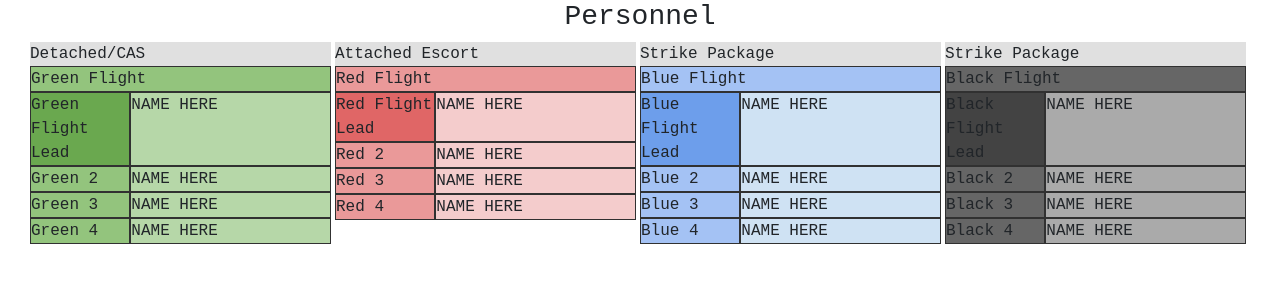
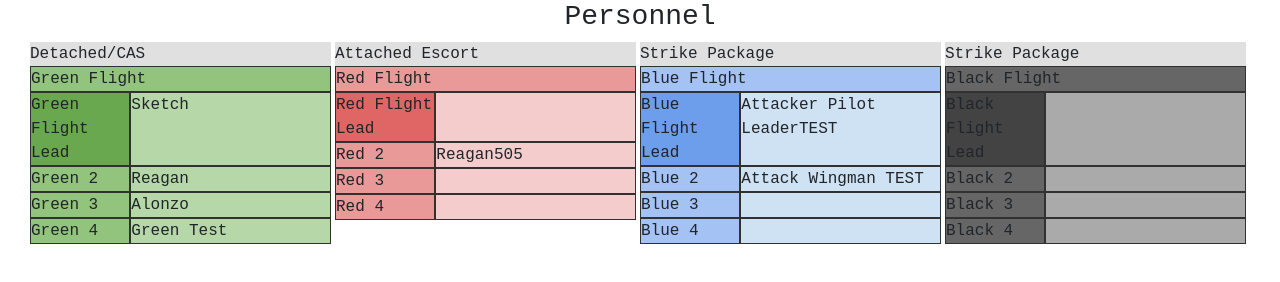
Before and after one commit to Campbell20/Friday-Night-Flights-Pilot-Roster, a plain HTML site: page index.html in a window 1280 px wide. Drawn offline with nearby package versions, Linux system fonts and the light colour scheme.

Commit message:
adjusted how data is displayed

```diff
--- /dev/null
+++ b/data/data.json
@@ -0,0 +1,72 @@
+{
+  "0": {
+    "Enter Pilot Name:": "Sketch",
+    "Select role:": "Fighter Pilot",
+    "Select Fighter Pilot Group:": "Detached Fighter Group",
+    "Select Fighter Pilot Position:": "Flight Lead",
+    "Select Attacker Pilot Position:": ""
+  },
+  "1": {
+    "Enter Pilot Name:": "Reagan",
+    "Select role:": "Fighter Pilot",
+    "Select Fighter Pilot Group:": "Detached Fighter Group",
+    "Select Fighter Pilot Position:": "Wingman",
+    "Select Attacker Pilot Position:": ""
+  },
+  "2": {
+    "Enter Pilot Name:": "Alonzo",
+    "Select role:": "Fighter Pilot",
+    "Select Fighter Pilot Group:": "Detached Fighter Group",
+    "Select Fighter Pilot Position:": "Flight Lead",
+    "Select Attacker Pilot Position:": ""
+  },
+  "3": {
+    "Enter Pilot Name:": "Reagan505",
+    "Select role:": "Fighter Pilot",
+    "Select Fighter Pilot Group:": "Escort Fighter Group",
+    "Select Fighter Pilot Position:": "Wingman",
+    "Select Attacker Pilot Position:": ""
+  },
+  "4": {
+    "Enter Pilot Name:": "Attacker Pilot LeaderTEST",
+    "Select role:": "Attacker Pilot",
+    "Select Fighter Pilot Group:": "",
+    "Select Fighter Pilot Position:": "",
+    "Select Attacker Pilot Position:": "Flight Lead"
+  },
+  "5": {
+    "Enter Pilot Name:": "Green Test",
+    "Select role:": "Fighter Pilot",
+    "Select Fighter Pilot Group:": "Detached Fighter Group",
+    "Select Fighter Pilot Position:": "Wingman",
+    "Select Attacker Pilot Position:": ""
+  },
+  "6": {
+    "Enter Pilot Name:": "Green Test 2",
+    "Select role:": "Fighter Pilot",
+    "Select Fighter Pilot Group:": "Detached Fighter Group",
+    "Select Fighter Pilot Position:": "Wingman",
+    "Select Attacker Pilot Position:": ""
+  },
+  "7": {
+    "Enter Pilot Name:": "Attack Wingman TEST",
+    "Select role:": "Attacker Pilot",
+    "Select Fighter Pilot Group:": "",
+    "Select Fighter Pilot Position:": "",
+    "Select Attacker Pilot Position:": "Wingman"
+  },
+  "8": {
+    "Enter Pilot Name:": "",
+    "Select role:": "",
+    "Select Fighter Pilot Group:": "",
+    "Select Fighter Pilot Position:": "",
+    "Select Attacker Pilot Position:": ""
+  },
+  "9": {
+    "Enter Pilot Name:": "",
+    "Select role:": "",
+    "Select Fighter Pilot Group:": "",
+    "Select Fighter Pilot Position:": "",
+    "Select Attacker Pilot Position:": ""
+  }
+}
--- a/index.html
+++ b/index.html
@@ -21,10 +21,9 @@
         <div class="col-12 d-flex justify-content-center">
             <h3>Personnel</h3>
         </div>
+        <div class="col-12 grid-header">
 
 
-        <div class="col-12 grid-header">
-            <!-- Green Flight -->
             <div class="col pl-0 pr-1">
                 <div class="col-12 px-0 grid-flight-group">
                     Detached/CAS
@@ -36,37 +35,36 @@
                     <div class="col-4 px-0 grid grid-green-leader">
                         Green Flight Lead
                     </div>
-                    <div class="col-8 px-0 grid grid-green-pilot">
-                        NAME HERE
+                    <div class="col-8 px-0 grid grid-green-pilot" id="green-1">
+
                     </div>
                 </div>
                 <div class="d-inline-flex col-12 px-0">
                     <div class="col-4 px-0 grid grid-green">
                         Green 2
                     </div>
-                    <div class="col-8 px-0 grid grid-green-pilot">
-                        NAME HERE
+                    <div class="col-8 px-0 grid grid-green-pilot" id="green-2">
+
                     </div>
                 </div>
                 <div class="d-inline-flex col-12 px-0">
                     <div class="col-4 px-0 grid grid-green">
                         Green 3
                     </div>
-                    <div class="col-8 px-0 grid grid-green-pilot">
-                        NAME HERE
+                    <div class="col-8 px-0 grid grid-green-pilot" id="green-3">
+
                     </div>
                 </div>
                 <div class="d-inline-flex col-12 px-0">
                     <div class="col-4 px-0 grid grid-green">
                         Green 4
                     </div>
-                    <div class="col-8 px-0 grid grid-green-pilot">
-                        NAME HERE
+                    <div class="col-8 px-0 grid grid-green-pilot" id="green-4">
+
                     </div>
                 </div>
             </div>
 
-            <!-- Red Flight  -->
             <div class="col pl-0 pr-1">
                 <div class="col-12 px-0 grid-flight-group">
                     Attached Escort
@@ -78,38 +76,37 @@
                     <div class="col-4 px-0 grid grid-red-leader">
                         Red Flight Lead
                     </div>
-                    <div class="col-8 px-0 grid grid-red-pilot">
-                        NAME HERE
+                    <div class="col-8 px-0 grid grid-red-pilot" id="red-1">
+
                     </div>
                 </div>
                 <div class="d-inline-flex col-12 px-0">
                     <div class="col-4 px-0 grid grid-red">
                         Red 2
                     </div>
-                    <div class="col-8 px-0 grid grid-red-pilot">
-                        NAME HERE
+                    <div class="col-8 px-0 grid grid-red-pilot" id="red-2">
+
                     </div>
                 </div>
                 <div class="d-inline-flex col-12 px-0">
                     <div class="col-4 px-0 grid grid-red">
                         Red 3
                     </div>
-                    <div class="col-8 px-0 grid grid-red-pilot">
-                        NAME HERE
+                    <div class="col-8 px-0 grid grid-red-pilot" id="red-3">
+
                     </div>
                 </div>
                 <div class="d-inline-flex col-12 px-0">
                     <div class="col-4 px-0 grid grid-red">
                         Red 4
                     </div>
-                    <div class="col-8 px-0 grid grid-red-pilot">
-                        NAME HERE
+                    <div class="col-8 px-0 grid grid-red-pilot" id="red-4">
+
                     </div>
                 </div>
             </div>
 
 
-            <!-- Blue FLight -->
             <div class="col pl-0 pr-1">
                 <div class="col-12 px-0 grid-flight-group">
                     Strike Package
@@ -121,37 +118,36 @@
                     <div class="col-4 px-0 grid grid-blue-leader">
                         Blue Flight Lead
                     </div>
-                    <div class="col-8 px-0 grid grid-blue-pilot">
-                        NAME HERE
+                    <div class="col-8 px-0 grid grid-blue-pilot" id="blue-1">
+
                     </div>
                 </div>
                 <div class="d-inline-flex col-12 px-0">
                     <div class="col-4 px-0 grid grid-blue">
                         Blue 2
                     </div>
-                    <div class="col-8 px-0 grid grid-blue-pilot">
-                        NAME HERE
+                    <div class="col-8 px-0 grid grid-blue-pilot" id="blue-2">
+
                     </div>
                 </div>
                 <div class="d-inline-flex col-12 px-0">
                     <div class="col-4 px-0 grid grid-blue">
                         Blue 3
                     </div>
-                    <div class="col-8 px-0 grid grid-blue-pilot">
-                        NAME HERE
+                    <div class="col-8 px-0 grid grid-blue-pilot" id="blue-3">
+
                     </div>
                 </div>
                 <div class="d-inline-flex col-12 px-0">
                     <div class="col-4 px-0 grid grid-blue">
                         Blue 4
                     </div>
-                    <div class="col-8 px-0 grid grid-blue-pilot">
-                        NAME HERE
+                    <div class="col-8 px-0 grid grid-blue-pilot" id="blue-4">
+
                     </div>
                 </div>
             </div>
 
-            <!-- Black Flight -->
             <div class="col pl-0 pr-1">
                 <div class="col-12 px-0 grid-flight-group">
                     Strike Package
@@ -163,59 +159,53 @@
                     <div class="col-4 px-0 grid grid-black-leader">
                         Black Flight Lead
                     </div>
-                    <div class="col-8 px-0 grid grid-black-pilot">
-                        NAME HERE
+                    <div class="col-8 px-0 grid grid-black-pilot" id="black-1">
+
                     </div>
                 </div>
                 <div class="d-inline-flex col-12 px-0">
                     <div class="col-4 px-0 grid grid-black">
                         Black 2
                     </div>
-                    <div class="col-8 px-0 grid grid-black-pilot">
-                        NAME HERE
+                    <div class="col-8 px-0 grid grid-black-pilot" id="black-2">
+
                     </div>
                 </div>
                 <div class="d-inline-flex col-12 px-0">
                     <div class="col-4 px-0 grid grid-black">
                         Black 3
                     </div>
-                    <div class="col-8 px-0 grid grid-black-pilot">
-                        NAME HERE
+                    <div class="col-8 px-0 grid grid-black-pilot" id="black-3">
+
                     </div>
                 </div>
                 <div class="d-inline-flex col-12 px-0">
                     <div class="col-4 px-0 grid grid-black">
                         Black 4
                     </div>
-                    <div class="col-8 px-0 grid grid-black-pilot">
-                        NAME HERE
+                    <div class="col-8 px-0 grid grid-black-pilot" id="black-4">
+
                     </div>
                 </div>
             </div>
 
         </div>
-
-
-
-
-
-
-
     </div>
 
 
     <!-- Optional JavaScript -->
     <!-- jQuery first, then Popper.js, then Bootstrap JS -->
-    <script src="https://code.jquery.com/jquery-3.2.1.slim.min.js"
+    <script src="https://ajax.googleapis.com/ajax/libs/jquery/3.4.1/jquery.min.js"></script>
+    <!-- <script src="https://code.jquery.com/jquery-3.2.1.slim.min.js"
         integrity="sha384-KJ3o2DKtIkvYIK3UENzmM7KCkRr/rE9/Qpg6aAZGJwFDMVNA/GpGFF93hXpG5KkN"
-        crossorigin="anonymous"></script>
+        crossorigin="anonymous"></script> -->
     <script src="https://cdnjs.cloudflare.com/ajax/libs/popper.js/1.12.9/umd/popper.min.js"
         integrity="sha384-ApNbgh9B+Y1QKtv3Rn7W3mgPxhU9K/ScQsAP7hUibX39j7fakFPskvXusvfa0b4Q"
         crossorigin="anonymous"></script>
     <script src="https://maxcdn.bootstrapcdn.com/bootstrap/4.0.0/js/bootstrap.min.js"
         integrity="sha384-JZR6Spejh4U02d8jOt6vLEHfe/JQGiRRSQQxSfFWpi1MquVdAyjUar5+76PVCmYl"
         crossorigin="anonymous"></script>
-    <script src="javascript/main.js" type="javascript"></script>
+    <script src="javascript/main.js"></script>
 </body>
 
 </html>
--- a/javascript/main.js
+++ b/javascript/main.js
@@ -0,0 +1,91 @@
+
+$(document).ready(function () {
+    $.getJSON('data/data.json', function (json) {
+        setJsonData(json);
+    });
+
+    function setJsonData(json) {
+        greenLeaderFilled = false;
+        greenLeaderName = "";
+        greenTeam = 0;
+        redLeaderFilled = false;
+        redLeaderName = "";
+        redTeam = 0;
+        blueLeaderFilled = false;
+        blueLeaderName = "";
+        blackLeaderFilled = false;
+        blackLeaderName = "";
+        attackerTeam = 0;
+
+
+
+        console.log(json);
+        jsonLength = Object.keys(json).length;
+        for (i = 0; i < jsonLength; i++) {
+            if (json[i]["Select role:"] == "Fighter Pilot") {
+                if (json[i]["Select Fighter Pilot Group:"] == "Detached Fighter Group") {
+                    if (json[i]["Select Fighter Pilot Position:"] == "Flight Lead"
+                        && greenLeaderFilled == false) {
+                        greenLeaderFilled = true;
+                        greenLeaderName = json[i]["Enter Pilot Name:"];
+                        document.getElementById("green-1").innerHTML = json[i]["Enter Pilot Name:"];
+                    }
+                    else if (greenLeaderName != json[i]["Enter Pilot Name:"]
+                        && greenTeam < 3) {
+                        greenTeam++;
+                        document.getElementById("green-" + (greenTeam + 1)).innerHTML = json[i]["Enter Pilot Name:"];
+                    }
+                    else {
+                        console.log("To many green team members.");
+                    }
+                }
+                if (json[i]["Select Fighter Pilot Group:"] == "Escort Fighter Group") {
+                    if (json[i]["Select Fighter Pilot Position:"] == "Flight Lead"
+                        && redLeaderFilled == false) {
+                        redLeaderFilled = true;
+                        redLeaderName = json[i]["Enter Pilot Name:"];
+                        document.getElementById("red-1").innerHTML = json[i]["Enter Pilot Name:"];
+                    }
+                    else if (redLeaderName != json[i]["Enter Pilot Name:"]
+                        && redTeam < 3) {
+                        redTeam++;
+                        document.getElementById("red-" + (redTeam + 1)).innerHTML = json[i]["Enter Pilot Name:"];
+                    }
+                    else {
+                        console.log("To many red guys.");
+                    }
+                }
+            }
+            else if (json[i]["Select role:"] == "Attacker Pilot") {
+                if (json[i]["Select Attacker Pilot Position:"] == "Flight Lead"
+                    && blueLeaderFilled == false) {
+                    blueLeaderFilled == true;
+                    blueLeaderName = json[i]["Enter Pilot Name:"];
+                    document.getElementById("blue-1").innerHTML = json[i]["Enter Pilot Name:"];
+                }
+                else if (json[i]["Select Attacker Pilot Position:"] == "Flight Lead"
+                    && blueLeaderFilled
+                    && blackLeaderFilled == false) {
+                    blackLeaderFilled == true;
+                    blackLeaderName = json[i]["Enter Pilot Name:"];
+                    document.getElementById("black-1").innerHTML = json[i]["Enter Pilot Name:"];
+                }
+                else if (json[i]["Select Attacker Pilot Position:"] == "Wingman"
+                    && blueLeaderName != json[i]["Enter Pilot Name:"]
+                    && blackLeaderName != json[i]["Enter Pilot Name:"]
+                    && attackerTeam < 6) {
+                    attackerTeam++;
+                    if (attackerTeam < 3) {
+                        document.getElementById("blue-" + (attackerTeam + 1)).innerHTML = json[i]["Enter Pilot Name:"];
+                    }
+                    else {
+                        document.getElementById("black-" + (attackerTeam + 1)).innerHTML = json[i]["Enter Pilot Name:"];
+                    }
+                }
+                else {
+                    console.log("To many attacker dudes.");
+                }
+            }
+        }
+    }
+});
```
